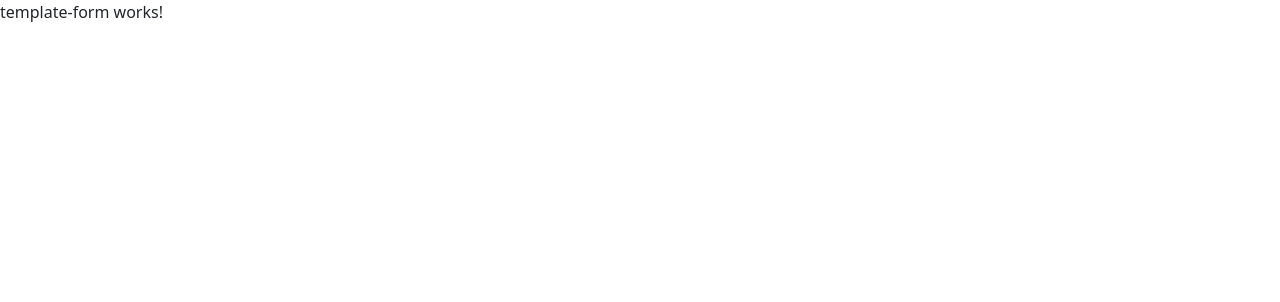
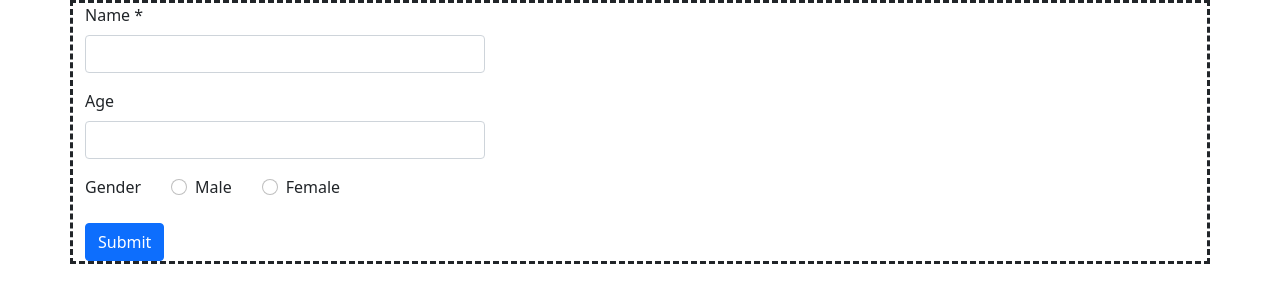
Before and after one commit to sharathkaarthick/Angular-Forms, an Angular app: page /template-form in a window 1280 px wide. Shown: the top 302 px of the page. Built offline with nearby package versions, Linux system fonts and the light colour scheme.

Commit message:
added template driven forms

```diff
--- a/src/app/reactive-form/reactive-form.component.ts
+++ b/src/app/reactive-form/reactive-form.component.ts
@@ -34,6 +34,7 @@ job!:FormGroup
         return;
     }
     console.log(this.job.controls.name.value)
+    console.log(this.job.value)
 
 }
 
--- a/src/app/template-form/template-form.component.css
+++ b/src/app/template-form/template-form.component.css
@@ -0,0 +1,26 @@
+.radio {
+  display: inline-block;
+  margin-left: 30px;
+}
+
+.dropdown {
+  width: 160px;
+  height: 30px;
+  margin-left: 30px;
+}
+
+.resume {
+  margin-left: 30px;
+}
+
+.form-control {
+  width: 400px;
+}
+
+.container {
+  border-style: dashed;
+}
+
+.error {
+  display: inline-block;
+}
--- a/src/app/template-form/template-form.component.html
+++ b/src/app/template-form/template-form.component.html
@@ -1 +1,190 @@
-<p>template-form works!</p>
+<main class="container">
+  <form name="job" (ngSubmit)="f.form.valid && onSubmit()" #f="ngForm">
+    <div class="mb-3">
+      <label for="name" class="form-label">Name *</label>
+      <input
+        name="name"
+        type="text"
+        class="form-control"
+        required
+        [(ngModel)]="model.name"
+        #name="ngModel"
+        minlength="4"
+        [ngClass]="{ 'is-invalid': f.submitted && name.invalid }"
+      />
+      <div *ngIf="f.submitted && name.invalid" class="invalid-feedback">
+        <div *ngIf="name.errors?.required">Name is required</div>
+        <div *ngIf="name.errors?.minlength">
+          Name should be atleast 3 characters long
+        </div>
+      </div>
+    </div>
+
+    <div class="mb-3">
+      <label for="age" class="form-label">Age</label>
+      <input
+        name="age"
+        type="number"
+        class="form-control"
+        required
+        [(ngModel)]="model.age"
+        #age="ngModel"
+        min="18"
+        [ngClass]="{ 'is-invalid': f.submitted && age.invalid }"
+      />
+      <div *ngIf="f.submitted && age.invalid" class="invalid-feedback">
+        <div *ngIf="age.errors?.required">Age is required</div>
+        <div *ngIf="age.errors?.min">Age is below 18</div>
+      </div>
+    </div>
+
+    <div class="mb-3">
+      <label class="form-label">Gender</label>
+      <div class="form-check radio">
+        <input
+          id="male"
+          name="gender"
+          value="male"
+          type="radio"
+          class="form-check-input"
+          required
+          [(ngModel)]="model.gender"
+          #gender="ngModel"
+          [ngClass]="{ 'is-invalid': f.submitted && gender.invalid }"
+        />
+        <label class="form-check-label" for="male"> Male </label>
+      </div>
+
+      <div class="form-check radio">
+        <input
+          id="female"
+          name="gender"
+          value="female"
+          type="radio"
+          class="form-check-input"
+          required
+          [(ngModel)]="model.gender"
+          #gender="ngModel"
+          [ngClass]="{ 'is-invalid': f.submitted && gender.invalid }"
+        />
+        <label class="form-check-label" for="female"> Female </label>
+      </div>
+      <div
+        *ngIf="f.submitted && gender.invalid && gender.invalid"
+        class="invalid-feedback error"
+      >
+        <div *ngIf="gender.errors?.required">Gender is required</div>
+      </div>
+    </div>
+
+    <!--
+<div class="mb-3">
+      <label for="dob" class="form-label">Date of Birth</label>
+      <input
+        type="date"
+        class="form-control"
+        id="dob"
+        formControlName="dob"
+        [ngClass]="{ 'is-invalid': f.submitted && f.dob.invalid }"
+      />
+      <div *ngIf="f.submitted && f.dob.invalid" class="invalid-feedback">
+        <div *ngIf="f.dob.errors?.required">DOB is required</div>
+      </div>
+    </div>
+
+    <div class="mb-3">
+      <label for="email" class="form-label">Email ID</label>
+      <input type="email" class="form-control" id="email" />
+    </div>
+
+    <div class="mb-3">
+      <label for="role" class="form-label">Role</label>
+      <select class="dropdown" id="role">
+        <option>Choose</option>
+        <option>Developer</option>
+        <option>Tester</option>
+        <option>QA</option>
+        <option>Product Owner</option>
+      </select>
+    </div>
+
+    <div class="mb-3">
+      <label for="experience" class="form-label">Experience</label>
+      <input type="number" class="form-control" id="experience" />
+    </div>
+
+    <div class="mb-3">
+      <label for="prev_comp" class="form-label">Previous Company Name</label>
+      <input type="text" class="form-control" id="prev_comp" />
+    </div>
+
+    <div class="mb-3">
+      <label for="prev_comp_exp" class="form-label"
+        >Previous Company Experience</label
+      >
+      <input type="number" class="form-control" id="prev_comp_exp" />
+    </div>
+
+    <div class="mb-3">
+      <label for="resume" class="form-label">Resume</label>
+      <input
+        type="file"
+        id="myFile"
+        name="filename"
+        id="resume"
+        class="resume"
+      />
+    </div>
+
+    <div class="mb-3">
+      <label for="blood" class="form-label">Blood Group</label>
+      <select class="dropdown" id="blood">
+        <option>Choose</option>
+        <option>O+</option>
+        <option>O-</option>
+        <option>A+</option>
+        <option>A-</option>
+        <option>B+</option>
+        <option>B-</option>
+      </select>
+    </div>
+
+    <div class="mb-3">
+      <label for="sslc_schl" class="form-label">SSLC School Name</label>
+      <input type="text" class="form-control" id="sslc_schl" />
+    </div>
+
+    <div class="mb-3">
+      <label for="sslc_mark" class="form-label">SSLC Marks</label>
+      <input type="number" class="form-control" id="sslc_mark" />
+    </div>
+
+    <div class="mb-3">
+      <label for="sslc_prc" class="form-label">SSLC Percentage</label>
+      <input type="number" class="form-control" id="sslc_prc" />
+    </div>
+
+    <div class="mb-3">
+      <label for="sslc_mode" class="form-label">SSLC Mode</label>
+      <select class="dropdown" id="sslc_mode">
+        <option>Choose</option>
+        <option>Stateboard</option>
+        <option>CBSE</option>
+        <option>ICSE</option>
+        <option>Other</option>
+      </select>
+    </div>
+-->
+
+    <!--<div class="mb-3 form-check">
+    <input type="checkbox" class="form-check-input" id="exampleCheck1" />
+    <label class="form-check-label" for="exampleCheck1">Check me out</label>
+
+     <input type="radio" value="male" formControlName="gender" />Male
+    <input type="radio" value="female" formControlName="gender" />Female
+
+  </div>-->
+
+    <button type="submit" class="btn btn-primary">Submit</button>
+  </form>
+</main>
--- a/src/app/template-form/template-form.component.ts
+++ b/src/app/template-form/template-form.component.ts
@@ -6,10 +6,16 @@ import { Component, OnInit } from '@angular/core';
   styleUrls: ['./template-form.component.css']
 })
 export class TemplateFormComponent implements OnInit {
-
+model:any={}
+submitted = false;
   constructor() { }
 
   ngOnInit(): void {
   }
 
+  onSubmit(){
+    this.submitted=true
+    console.log(this.model)
+  }
+
 }
```
